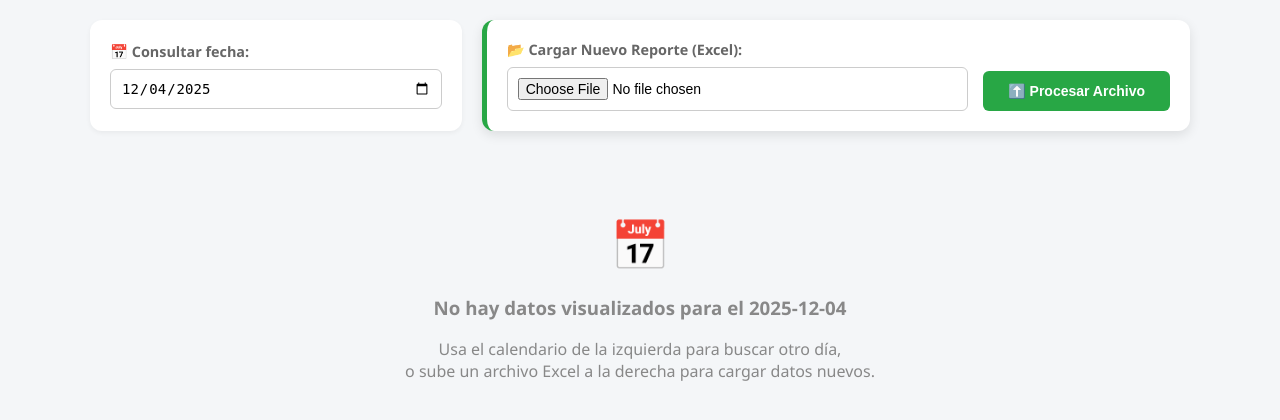
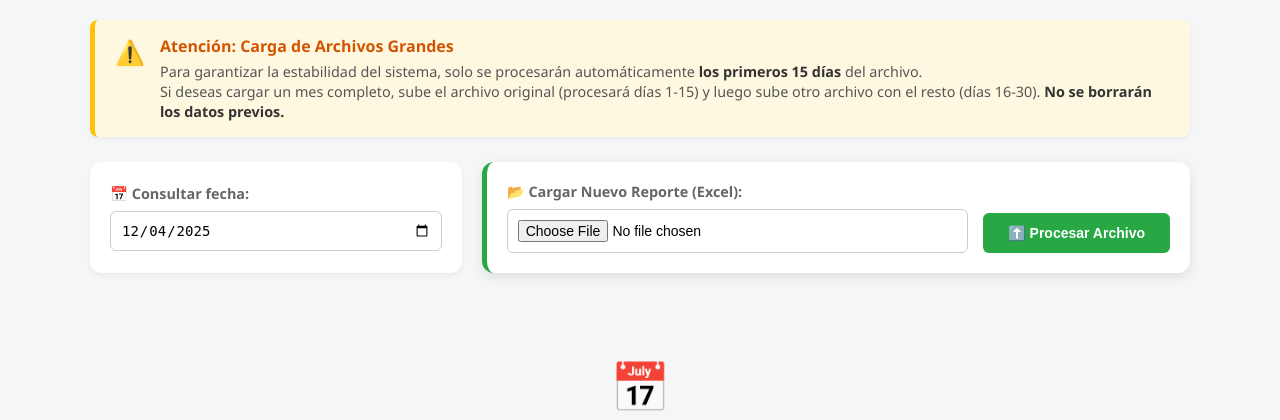
Before and after one commit to EmmanuelArce12/central-estaciones, a Flask app: page /estacion/ventas-vendedor in a window 1280 px wide. Shown: the part 60-480 px from the top of the page. Run offline with Flask 3, Linux system fonts and the light colour scheme; the visitor is signed in with stand-in values (Sample User, id 1); data that the repository does not hold is empty.

Commit message:
"cambios generales con corte a 15 días "

```diff
--- a/app.py
+++ b/app.py
@@ -972,19 +972,18 @@ def ver_ventas_vendedor():
             elif 14 <= hr < 22: res["Tarde"].append(v)
             else: res["Noche"].append(v)
     return render_template('ventas_vendedor.html', ventas_por_turno=res, fecha=fecha, t_litros=t_l, t_plata=t_p, limites=limites, user=current_user)
-
 @app.route('/estacion/subir-ventas-vendedor', methods=['POST'])
 @login_required
 def subir_ventas_vendedor():
+    # 1. Validación básica
     if 'archivo' not in request.files: return redirect(url_for('ver_ventas_vendedor'))
     archivo = request.files['archivo']
     if archivo.filename == '': return redirect(url_for('ver_ventas_vendedor'))
 
     try:
-        # ---------------------------------------------------------
-        # 1. LECTURA DEL ARCHIVO (Excel o CSV)
-        # ---------------------------------------------------------
         filename = archivo.filename.lower()
+
+        # 2. Lectura optimizada
         if filename.endswith('.csv'):
             try:
                 df_raw = pd.read_csv(archivo, header=None)
@@ -994,24 +993,20 @@ def subir_ventas_vendedor():
         else:
             df_raw = pd.read_excel(archivo, header=None)
 
-        # ---------------------------------------------------------
-        # 2. BUSCAR LA TABLA CORRECTA (Evita el KeyError 'Fecha')
-        # ---------------------------------------------------------
+        # 3. Buscar encabezado "Vendedor" y "Fecha"
         fila_tabla = -1
-        for i, row in df_raw.iterrows():
+        # Buscamos en las primeras 50 filas para no saturar memoria
+        for i, row in df_raw.head(50).iterrows():
             row_str = row.astype(str)
-            # Buscamos la fila que tenga TANTO 'Vendedor' COMO 'Fecha'
             if row_str.str.contains('Vendedor').any() and row_str.str.contains('Fecha').any():
                 fila_tabla = i
                 break
 
         if fila_tabla == -1:
-            flash("Error: No se encontró la tabla de ventas (con columnas 'Fecha' y 'Vendedor').", "error")
+            flash("Error: No se encontró la tabla de ventas (columnas Fecha/Vendedor).", "error")
             return redirect(url_for('ver_ventas_vendedor'))
 
-        # ---------------------------------------------------------
-        # 3. PROCESAR COLUMNAS
-        # ---------------------------------------------------------
+        # 4. Procesar Dataframe y Mapear Columnas
         df = df_raw.iloc[fila_tabla + 1:].copy()
         df.columns = df_raw.iloc[fila_tabla]
         df.columns = df.columns.astype(str).str.strip().str.title()
@@ -1029,63 +1024,72 @@ def subir_ventas_vendedor():
 
         df = df.rename(columns=map_cols)
 
-        # Validación extra de seguridad
-        if 'Fecha' not in df.columns:
-            flash("Error: La columna 'Fecha' no se detectó correctamente.", "error")
-            return redirect(url_for('ver_ventas_vendedor'))
+        # Eliminar columnas basura para liberar memoria
+        cols_to_keep = ['Fecha', 'Vendedor', 'Combustible', 'Litros', 'Importe', 'Precio', 'DuracionSeg', 'TipoPago']
+        cols_existing = [c for c in cols_to_keep if c in df.columns]
+        df = df[cols_existing]
 
         df = df.dropna(subset=["Vendedor"])
 
-        # Convertir fecha
+        # Conversión de Fecha
         df['Fecha_DT'] = pd.to_datetime(df['Fecha'], dayfirst=True, errors='coerce')
         df = df.dropna(subset=['Fecha_DT'])
 
         if df.empty:
-            flash("Error: No se encontraron registros con fecha válida.", "error")
-            return redirect(url_for('ver_ventas_vendedor'))
+            flash("Sin fechas válidas.", "error"); return redirect(url_for('ver_ventas_vendedor'))
 
-        # ---------------------------------------------------------
-        # 4. OPTIMIZACIÓN DE MEMORIA (CLAVE PARA EVITAR SIGKILL)
-        # ---------------------------------------------------------
-        # En lugar de consultar la DB dentro del loop, sacamos los datos una sola vez.
+        # ==============================================================================
+        # 🛡️ LÓGICA DE CORTE DE 15 DÍAS (SAFETY CUT)
+        # ==============================================================================
+        # Obtenemos los días únicos ordenados
+        dias_unicos = sorted(df['Fecha_DT'].dt.date.unique())
 
+        mensaje_corte = ""
+        fecha_corte_str = ""
+
+        if len(dias_unicos) > 15:
+            # Tomamos solo los primeros 15 días
+            dias_permitidos = dias_unicos[:15]
+            fecha_corte = dias_permitidos[-1] # El día 15
+            fecha_corte_str = fecha_corte.strftime('%d/%m/%Y')
+
+            # Filtramos el DataFrame para dejar SOLO esos 15 días
+            # Esto asegura que procesemos días completos (con sus turnos noche) y nada más
+            df = df[df['Fecha_DT'].dt.date.isin(dias_permitidos)]
+
+            mensaje_corte = f"⚠️ AVISO DE SEGURIDAD: El archivo era muy grande. Se procesaron los primeros 15 días (hasta el {fecha_corte_str}). Por favor sube el resto en otro archivo."
+
+        # ==============================================================================
+        # FIN LÓGICA DE CORTE
+        # ==============================================================================
+
+        # Cache de Turnos (Optimización Memoria 1)
         min_fecha = df['Fecha_DT'].min() - timedelta(days=2)
         max_fecha = df['Fecha_DT'].max() + timedelta(days=2)
 
-        reportes_db = Reporte.query.filter(
+        reportes_data = db.session.query(Reporte.hora_apertura, Reporte.hora_cierre, Reporte.fecha_operativa, Reporte.turno).filter(
             Reporte.user_id == current_user.id,
             Reporte.hora_apertura >= min_fecha,
             Reporte.hora_cierre <= max_fecha
         ).all()
 
-        # Convertimos objetos SQLAlchemy a lista de diccionarios ligera
-        # Esto evita problemas de conexión y reduce uso de RAM drasticamente
-        cache_turnos = []
-        for r in reportes_db:
-            if r.hora_apertura and r.hora_cierre:
-                cache_turnos.append({
-                    'inicio': r.hora_apertura,
-                    'fin': r.hora_cierre,
-                    'fecha_op': r.fecha_operativa,
-                    'turno': r.turno
-                })
+        cache_turnos = [{
+            'inicio': r.hora_apertura,
+            'fin': r.hora_cierre,
+            'fecha_op': r.fecha_operativa,
+            'turno': r.turno
+        } for r in reportes_data if r.hora_apertura and r.hora_cierre]
 
-        # Función optimizada que usa la lista en memoria (rápida)
-        def buscar_turno_optimizado(timestamp_venta):
-            for turno in cache_turnos:
-                if turno['inicio'] <= timestamp_venta <= turno['fin']:
-                    return turno['fecha_op'], turno['turno']
+        def buscar_turno_memoria(timestamp_venta):
+            for t in cache_turnos:
+                if t['inicio'] <= timestamp_venta <= t['fin']:
+                    return t['fecha_op'], t['turno']
             return timestamp_venta.strftime('%Y-%m-%d'), 'Sin Turno'
 
-        # Aplicamos la búsqueda
-        datos_turno = df['Fecha_DT'].apply(buscar_turno_optimizado)
+        resultados_turno = [buscar_turno_memoria(x) for x in df['Fecha_DT']]
+        df['Fecha_Op'] = [x[0] for x in resultados_turno]
 
-        df['Fecha_Op'] = [d[0] for d in datos_turno]
-        df['Turno_Op'] = [d[1] for d in datos_turno]
-
-        # ---------------------------------------------------------
-        # 5. LIMPIEZA Y AGRUPADO
-        # ---------------------------------------------------------
+        # Limpieza Numérica
         def safe_float(x):
             try: return float(str(x).replace('.','').replace(',','.'))
             except: return 0.0
@@ -1093,64 +1097,63 @@ def subir_ventas_vendedor():
         for col in ['Litros', 'Importe', 'Precio', 'DuracionSeg']:
             if col in df.columns: df[col] = df[col].apply(safe_float)
 
-        agregaciones = {
-            'Litros': 'sum',
-            'Importe': 'sum',
-            'Fecha_DT': 'min'
-        }
+        # Agrupación
+        agregaciones = { 'Litros': 'sum', 'Importe': 'sum', 'Fecha_DT': 'min' }
         if 'Precio' in df.columns: agregaciones['Precio'] = 'mean'
         if 'DuracionSeg' in df.columns: agregaciones['DuracionSeg'] = 'sum'
         if 'TipoPago' in df.columns: agregaciones['TipoPago'] = 'first'
 
-        # Agrupar por la Fecha Operativa detectada
-        resumen = df.groupby(['Fecha_Op', 'Turno_Op', 'Vendedor', 'Combustible']).agg(agregaciones).reset_index()
+        resumen = df.groupby(['Fecha_Op', 'Vendedor', 'Combustible']).agg(agregaciones).reset_index()
 
-        # ---------------------------------------------------------
-        # 6. GUARDADO TRANSACCIONAL
-        # ---------------------------------------------------------
-        try:
-            fechas_afectadas = resumen['Fecha_Op'].unique()
+        # Bulk Insert (Optimización Memoria 2)
+        fechas_afectadas = resumen['Fecha_Op'].unique().tolist()
 
-            # Borrar datos viejos de esas fechas
-            if len(fechas_afectadas) > 0:
-                VentaVendedor.query.filter(
-                    VentaVendedor.user_id == current_user.id,
-                    VentaVendedor.fecha.in_(fechas_afectadas)
-                ).delete(synchronize_session=False)
-
-            registros_nuevos = []
-            for _, row in resumen.iterrows():
-                hora_ref = row['Fecha_DT'].strftime('%H:%M:%S') if pd.notnull(row['Fecha_DT']) else "00:00:00"
-
-                registros_nuevos.append(VentaVendedor(
-                    user_id=current_user.id,
-                    fecha=row['Fecha_Op'],
-                    vendedor=row['Vendedor'],
-                    combustible=row['Combustible'],
-                    litros=row['Litros'],
-                    monto=row['Importe'],
-                    precio=row.get('Precio',0),
-                    primer_horario=hora_ref,
-                    tipo_pago=str(row.get('TipoPago','-')),
-                    duracion_seg=row.get('DuracionSeg',0)
-                ))
-
-            # Insertar en bloque (más rápido y seguro)
-            db.session.add_all(registros_nuevos)
+        # Borrar SOLO lo que vamos a escribir (No toca los días futuros si se sube por partes)
+        if fechas_afectadas:
+            db.session.query(VentaVendedor).filter(
+                VentaVendedor.user_id == current_user.id,
+                VentaVendedor.fecha.in_(fechas_afectadas)
+            ).delete(synchronize_session=False)
             db.session.commit()
 
-            count = len(registros_nuevos)
-            ultima_fecha = sorted(fechas_afectadas)[-1] if len(fechas_afectadas) > 0 else datetime.now().strftime('%Y-%m-%d')
-            flash(f"Éxito: {count} registros procesados.", "success")
-            return redirect(url_for('ver_ventas_vendedor', fecha=ultima_fecha))
+        bulk_data = []
+        user_id_val = current_user.id
 
-        except Exception as e_db:
-            db.session.rollback()
-            raise e_db
+        for _, row in resumen.iterrows():
+            hora_ref = row['Fecha_DT'].strftime('%H:%M:%S') if pd.notnull(row['Fecha_DT']) else "00:00:00"
+
+            bulk_data.append({
+                'user_id': user_id_val,
+                'fecha': row['Fecha_Op'],
+                'vendedor': row['Vendedor'],
+                'combustible': row['Combustible'],
+                'litros': row['Litros'],
+                'monto': row['Importe'],
+                'precio': row.get('Precio', 0),
+                'primer_horario': hora_ref,
+                'tipo_pago': str(row.get('TipoPago', '-')),
+                'duracion_seg': row.get('DuracionSeg', 0)
+            })
+
+        if bulk_data:
+            db.session.bulk_insert_mappings(VentaVendedor, bulk_data)
+            db.session.commit()
+
+        count = len(bulk_data)
+
+        if mensaje_corte:
+            flash(mensaje_corte, "warning") # Usamos warning para que resalte
+        else:
+            flash(f"Proceso exitoso: {count} registros guardados.", "success")
+
+        # Redirigir a la última fecha CARGADA (sea la del corte o la final)
+        ultima_fecha = sorted(fechas_afectadas)[-1] if fechas_afectadas else datetime.now().strftime('%Y-%m-%d')
+        return redirect(url_for('ver_ventas_vendedor', fecha=ultima_fecha))
 
     except Exception as e:
+        db.session.rollback()
         traceback.print_exc()
-        flash(f"Error procesando el archivo: {str(e)}", "error")
+        flash(f"Error crítico: {str(e)}", "error")
         return redirect(url_for('ver_ventas_vendedor'))
 # --- VISTA TIRADAS (LÓGICA INTELIGENTE DE TURNOS) ---
 @app.route('/estacion/tiradas', methods=['GET'])
--- a/templates/ventas_vendedor.html
+++ b/templates/ventas_vendedor.html
@@ -18,11 +18,28 @@
         }
         .btn-back:hover { background: #e9ecef; }
 
-        /* ALERTAS */
+        /* ALERTAS GENERALES */
         .alert { padding: 15px; border-radius: 8px; margin-bottom: 20px; font-weight: bold; border: 1px solid transparent; }
         .alert-success { background-color: #d4edda; color: #155724; border-color: #c3e6cb; }
         .alert-warning { background-color: #fff3cd; color: #856404; border-color: #ffeeba; }
         .alert-error { background-color: #f8d7da; color: #721c24; border-color: #f5c6cb; }
+
+        /* AVISO DE LÍMITE (NUEVO) */
+        .alert-limit {
+            background-color: #fff8e1;
+            border-left: 5px solid #ffc107;
+            padding: 15px 20px;
+            border-radius: 8px;
+            margin-bottom: 25px;
+            box-shadow: 0 2px 5px rgba(0,0,0,0.05);
+            display: flex;
+            align-items: flex-start;
+            gap: 15px;
+        }
+        .limit-icon { font-size: 1.5rem; }
+        .limit-content h4 { margin: 0 0 5px 0; color: #d35400; font-size: 1rem; font-weight: bold; }
+        .limit-content p { margin: 0; font-size: 0.9rem; color: #555; line-height: 1.4; }
+        .limit-content strong { color: #333; }
 
         /* BARRA DE CONTROL */
         .control-bar {
@@ -138,6 +155,20 @@
       {% endif %}
     {% endwith %}
 
+    <div class="alert-limit">
+        <div class="limit-icon">⚠️</div>
+        <div class="limit-content">
+            <h4>Atención: Carga de Archivos Grandes</h4>
+            <p>
+                Para garantizar la estabilidad del sistema, solo se procesarán automáticamente
+                <strong>los primeros 15 días</strong> del archivo.<br>
+                Si deseas cargar un mes completo, sube el archivo original (procesará días 1-15)
+                y luego sube otro archivo con el resto (días 16-30).
+                <strong>No se borrarán los datos previos.</strong>
+            </p>
+        </div>
+    </div>
+
     <div class="control-bar">
         <div class="search-card">
             <label>📅 Consultar fecha:</label>
@@ -147,7 +178,7 @@
         <form action="/estacion/subir-ventas-vendedor" method="POST" enctype="multipart/form-data" class="upload-card">
             <div class="form-group">
                 <label>📂 Cargar Nuevo Reporte (Excel):</label>
-                <input type="file" name="archivo" accept=".xlsx, .xls" required>
+                <input type="file" name="archivo" accept=".xlsx, .xls, .csv" required>
             </div>
             <button type="submit">⬆️ Procesar Archivo</button>
         </form>
```
